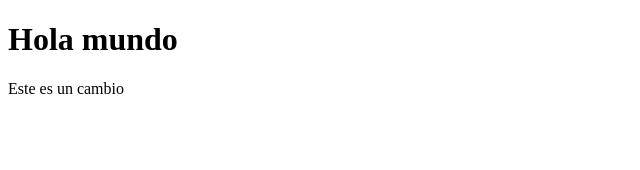
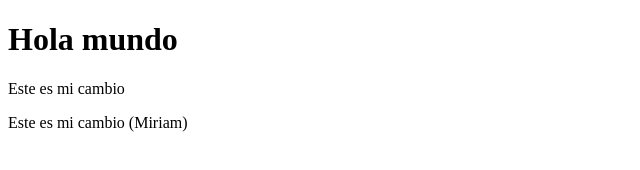
Before and after one commit to AliGuzman/Pagina, a plain HTML site: page index.html in a window 1280 px wide. Shown: the whole page, without its empty margins (0-640 px from the left). Drawn offline with Linux system fonts and the light colour scheme.

Commit message:
Update index.html

```diff
--- a/index.html
+++ b/index.html
@@ -4,9 +4,11 @@
     <meta charset="UTF-8">
     <meta name="viewport" content="width=device-width, initial-scale=1.0">
     <title>Pagina</title>
+    <link rel="icon" href="img/ico/photo5012713639366470090_wVF_icon.ico" type="image/ico" sizes="16x16">
 </head>
 <body>
     <h1>Hola mundo</h1>
-    <p>Este es un cambio</p>
+    <p>Este es mi cambio</p>
+    <p>Este es mi cambio (Miriam)</p>
 </body>
 </html>
```
